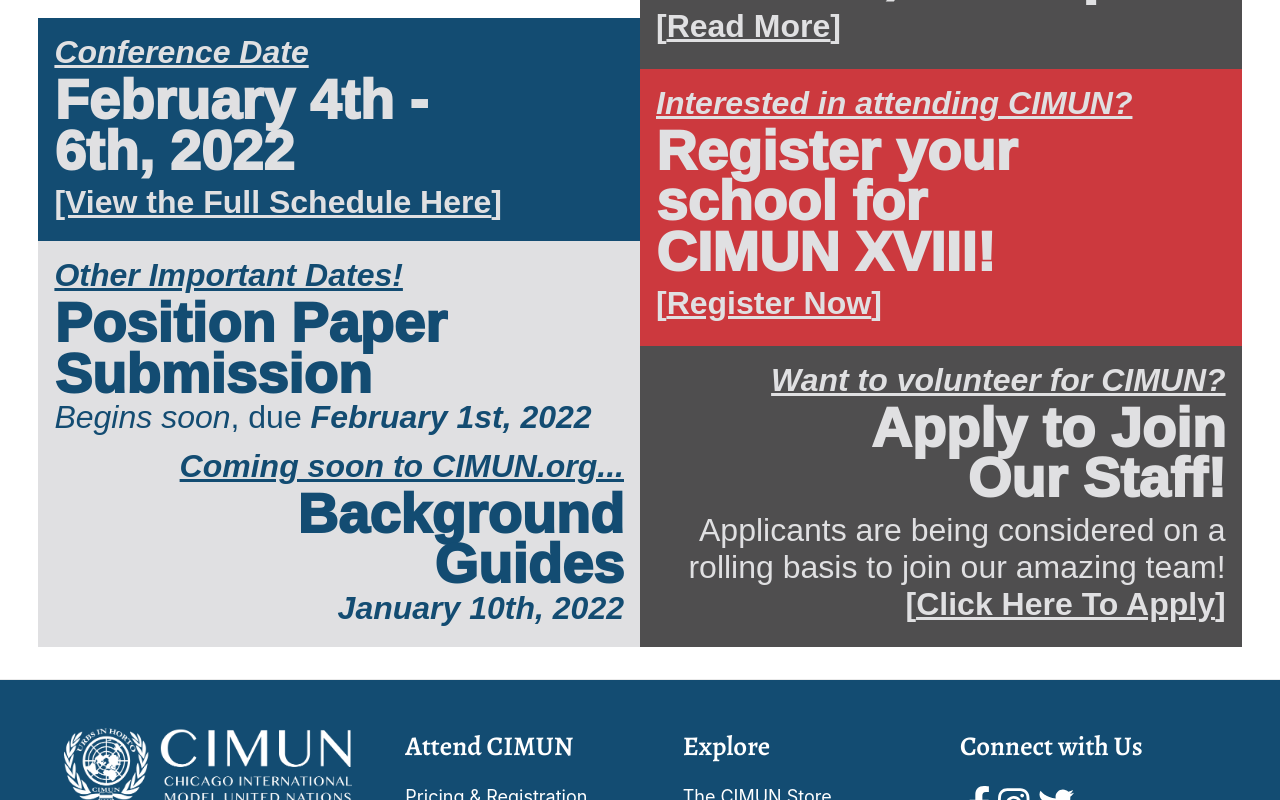
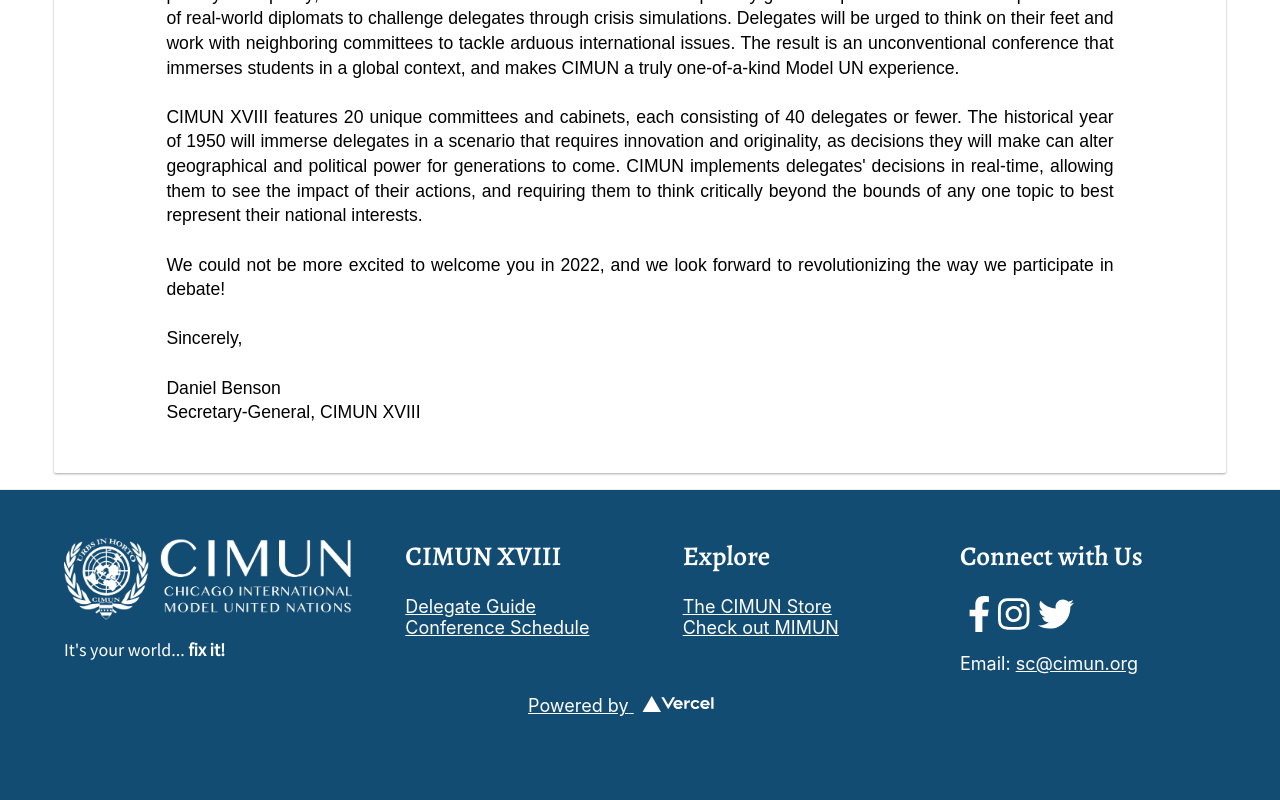
Before and after one commit to Model-UN/cimun-web, a Next.js app: page / in a window 1280 px wide. Shown: the part 2000-2800 px from the top of the page. Built offline with nearby package versions, Linux system fonts and the light colour scheme.

Commit message:
Close applications and direct people to Delegate Guide (#80)

```diff
--- a/components/Announce.tsx
+++ b/components/Announce.tsx
@@ -48,9 +48,29 @@
   )
 };
 
+const DelegateGuide = () => {
+  return (
+      <AnnouncementBar backgroundColor={colors.accentBlue}>
+        <Body
+            color="white"
+            weight={600}
+            align="center"
+            margins="0.5rem 0 0.5rem 0"
+            mobMargins="0.5rem 0 0.5rem 0"
+        >
+          <Link href="DelegateGuide.pdf">
+            <a><strong>DELEGATES!</strong> - Getting ready for CIMUN XVIII?
+              Click <strong>here</strong> to review our Delegate Guide!</a>
+          </Link>
+        </Body>
+      </AnnouncementBar>
+  )
+};
+
 const Announce = {
   RegistrationOpen,
   VirtualConference,
+  DelegateGuide,
 };
 
 export default Announce;
--- a/components/footer/index.tsx
+++ b/components/footer/index.tsx
@@ -24,14 +24,14 @@
           </p>
         </FooterColFirst>
         <FooterCol>
-          <FootH2>Attend CIMUN</FootH2>
+          <FootH2>CIMUN XVIII</FootH2>
           <div >
             <a
-                href="/registration-information.pdf"
+                href="DelegateGuide.pdf"
                 target="_blank"
                 rel="noopener noreferrer"
             >
-              Pricing & Registration
+              Delegate Guide
             </a>
           </div>
           <div >
@@ -42,12 +42,6 @@
             >
               Conference Schedule
             </a>
-          </div>
-          <div >
-            <Link href="/school-registration"><a>Register Your School</a></Link>
-          </div>
-          <div >
-            <Link href="/staff-apps"><a>Join Our Team</a></Link>
           </div>
         </FooterCol>
         <FooterCol>
--- a/components/headerNav/index.tsx
+++ b/components/headerNav/index.tsx
@@ -184,19 +184,14 @@
             <Anchor>Home</Anchor>
           </ListItem>
         </Link>
-        <Link href="/staff-apps">
-          <ListItem>
-            <Anchor>Join Our Staff</Anchor>
-          </ListItem>
-        </Link>
-        <Link href="/school-registration">
-          <ListItem>
-            <Anchor>Register For CIMUN XVIII</Anchor>
-          </ListItem>
-        </Link>
         <Link href="/committees">
           <ListItem>
             <Anchor>Committees & Cabinets</Anchor>
+          </ListItem>
+        </Link>
+        <Link href="DelegateGuide.pdf">
+          <ListItem>
+            <Anchor>Delegate Guide</Anchor>
           </ListItem>
         </Link>
       </ListContainer>
@@ -214,15 +209,9 @@
             </BurgerListItem>
           </Link>
           <BurgerSeparator />
-          <Link href="/staff-apps">
+          <Link href="/DelegateGuide.pdf">
             <BurgerListItem>
-              <Anchor>Staff Applications</Anchor>
-            </BurgerListItem>
-          </Link>
-          <BurgerSeparator />
-          <Link href="/school-registration">
-            <BurgerListItem>
-              <Anchor>School Registration</Anchor>
+              <Anchor>Delegate Guide</Anchor>
             </BurgerListItem>
           </Link>
           <BurgerSeparator />
--- a/components/infoColumns/index.tsx
+++ b/components/infoColumns/index.tsx
@@ -8,7 +8,6 @@
 export default function InfoColumns(): JSX.Element {
   return (
       <>
-        <LetterElement />
         <InfoColumnWrapper>
           <CardWrapper
               flex="1"
@@ -54,11 +53,18 @@
                       color={colors.ltGray}
                   >
                     <a
+                        href="/DelegateGuide.pdf"
+                        target="_blank"
+                        rel="noopener noreferrer"
+                    >
+                      <strong>[Delegate Guide]</strong>
+                    </a><br/>
+                    <a
                         href="/schedule.pdf"
                         target="_blank"
                         rel="noopener noreferrer"
                     >
-                      <strong>[View the Full Schedule <u>Here</u>]</strong>
+                      <strong>[Full Conference Schedule]</strong>
                     </a>
                   </Body>
               </CardContainer>
@@ -200,70 +206,13 @@
                     line={0.9}
                     color={colors.ltGray}
                 >
-                  Register your school for CIMUN XVIII!
+                  Registration has closed. Stay tuned for CIMUN XIX!
                 </SubTitle>
-                <Body
-                    align="start"
-                    self="start"
-                    margins="0.5rem 0"
-                    size="2rem"
-                    weight={700}
-                    color={colors.ltGray}
-                >
-                  <Link href="/school-registration">
-                    <a><strong>[<u>Register Now</u>]</strong></a>
-                  </Link>
-                  {/*{" "}|{" "}*/}
-                  {/*<Link href="/registration-information.pdf">*/}
-                  {/*  <a><strong>[<u>Pricing & More Info</u>]</strong></a>*/}
-                  {/*</Link>*/}
-                </Body>
               </CardContainer>
-            <CardContainer
-              margins="0 0 1rem 1rem"
-              flex="1"
-              color={colors.dkGray}
-            >
-                <Body
-                    align="end"
-                    self="end"
-                    margins="0 0 0.25rem 0"
-                    size="2rem"
-                    weight={700}
-                    color={colors.ltGray}
-                >
-                  <em><u>Want to volunteer for CIMUN?</u></em>
-                </Body>
-                <SubTitle
-                    size="3.5rem"
-                    width="80%"
-                    mobSize="2rem"
-                    margins="0 0"
-                    self="end"
-                    align="end"
-                    line={0.9}
-                    color={colors.ltGray}
-                >
-                  Apply to Join Our Staff!
-                </SubTitle>
-              <Body
-                  align="end"
-                  self="end"
-                  margins="0.5rem 0"
-                  size="2rem"
-                  color={colors.ltGray}
-              >
-                Applicants are being considered on a rolling basis to
-                join our amazing team!
-                <br/>
-                <Link href="/staff-apps">
-                  <a><strong>[<u>Click Here To Apply</u>]</strong></a>
-                </Link>
-              </Body>
-            </CardContainer>
             </CardWrapper>
           </CardWrapper>
         </InfoColumnWrapper>
+        <LetterElement />
         </>
   );
 };
--- a/components/infoColumns/letter.element.tsx
+++ b/components/infoColumns/letter.element.tsx
@@ -26,7 +26,7 @@
             over 50 colleges and universities, selected through a highly-competitive
             application process. Nearly 80% of our staff are returning delegates from
             previous CIMUN conferences, and we urge all those who are interested in joining
-            our team to apply <Link href="/staff-apps"><a>here</a></Link>. CIMUN also offers
+            our team to stay tuned for our CIMUN XIX staff applications. CIMUN also offers
             one of the lowest staff-to-delegate ratios of any major conference, with one
             staff member for every seven delegates.
             <br/><br/>
--- a/components/stepped-form/index.tsx
+++ b/components/stepped-form/index.tsx
@@ -1,5 +1,4 @@
 import React, { useEffect, useState } from "react";
-import Link from 'next/link';
 import { SubTitle, Body } from "../../styles/typography";
 import { ComponentWrapper } from "../../styles/containers";
 import styled from "styled-components";
--- a/pages/committees/index.tsx
+++ b/pages/committees/index.tsx
@@ -39,7 +39,7 @@
               rel="stylesheet"
           />
         </Head>
-        <Announce.VirtualConference />
+        <Announce.DelegateGuide />
         <HeaderNav />
         <Jumbotron
             titleOne=".....COMMITTEES"
--- a/pages/conference/index.tsx
+++ b/pages/conference/index.tsx
@@ -6,7 +6,7 @@
 const Conference = () => {
   return (
     <Wrapper>
-      <Announce.VirtualConference/>
+      <Announce.DelegateGuide/>
       <HeaderNav />
       <ComponentWrapper height="48.375vw" minHeight="40.5vw" maxHeight="86vh" justify="flex-end" margins="0" style={{
         backgroundImage: "url(/jumbotron-bg.svg)", backgroundPosition: 'bottom', backgroundSize: 'cover',
--- a/pages/index.tsx
+++ b/pages/index.tsx
@@ -35,7 +35,7 @@
               rel="stylesheet"
           />
         </Head>
-        <Announce.VirtualConference/>
+        <Announce.DelegateGuide />
         <HeaderNav/>
         <Jumbotron
             titleOne="CIMUN"
--- a/pages/school-registration/index.tsx
+++ b/pages/school-registration/index.tsx
@@ -38,7 +38,7 @@
           rel="stylesheet"
         />
       </Head>
-      <Announce.VirtualConference/>
+      <Announce.DelegateGuide />
       <HeaderNav />
       <Jumbotron
         titleOne="SCHOOL"
--- a/pages/staff-apps/index.tsx
+++ b/pages/staff-apps/index.tsx
@@ -36,7 +36,7 @@
           rel="stylesheet"
         />
       </Head>
-      <Announce.VirtualConference/>
+      <Announce.DelegateGuide />
       <HeaderNav />
       <Jumbotron
         titleOne="STAFF"
```
Also changed, not shown: 1 other file (tests, documents, lock files or other folders).
